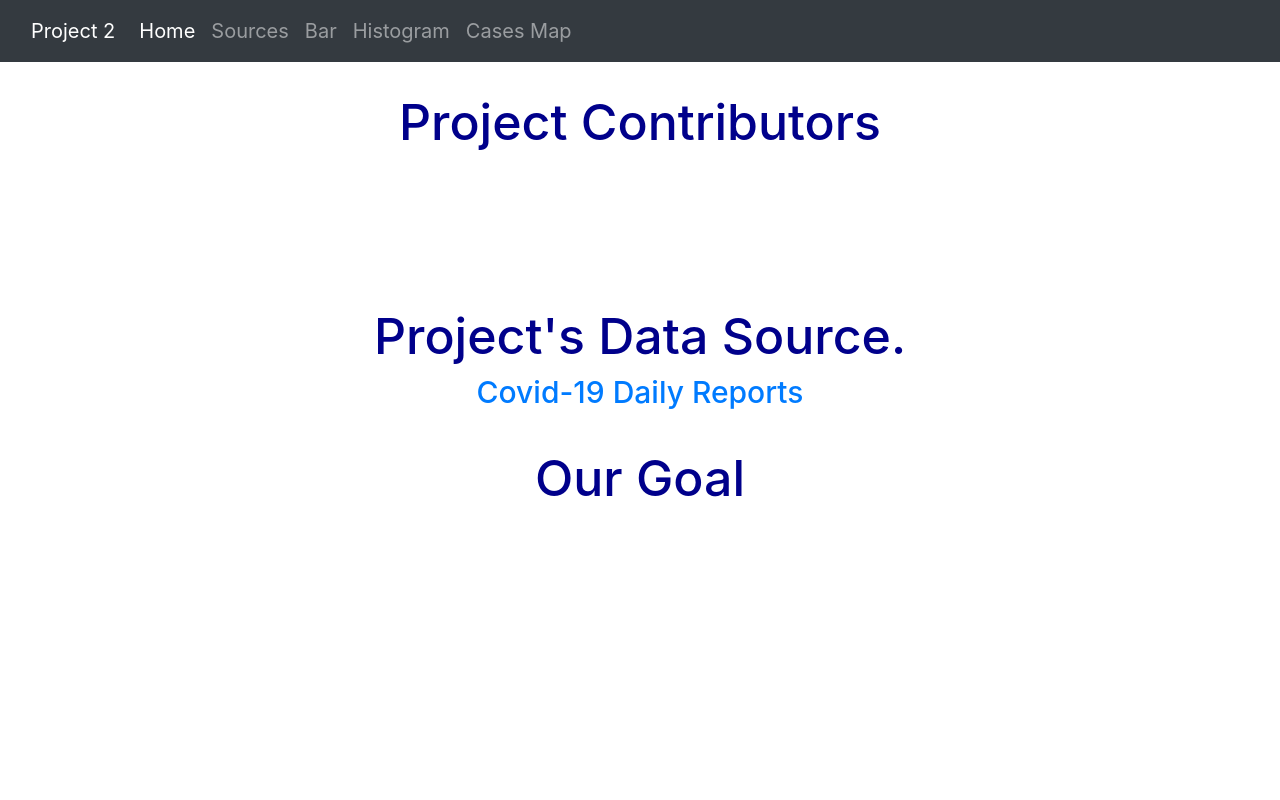
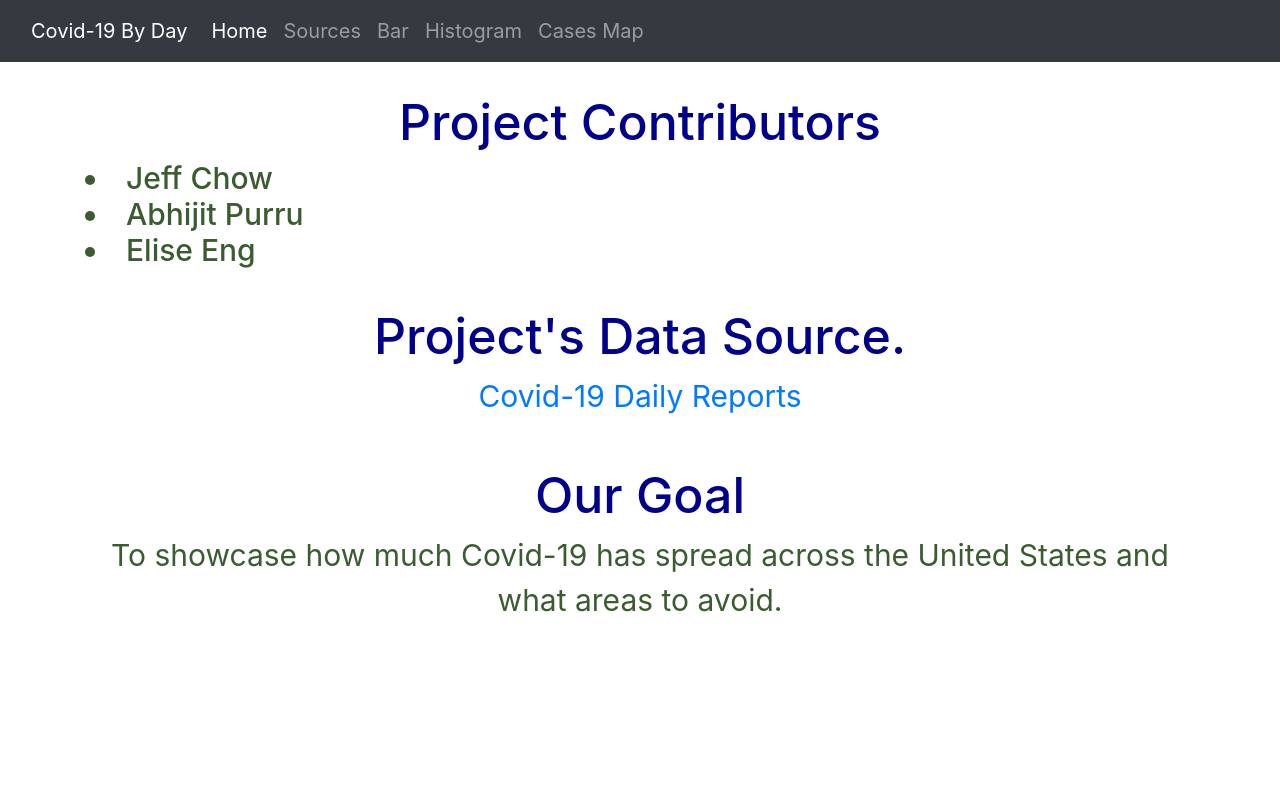
Before and after one commit to bobbylaw123/Project-Visualize, a Flask app: page /about in a window 1280 px wide. Run offline with Flask 2, Linux system fonts and the light colour scheme; some libraries are stand-ins or nearby versions.

Commit message:
Add files via upload

```diff
--- a/static/css/style.css
+++ b/static/css/style.css
@@ -1,43 +1,32 @@
 h1 {
   text-align: center;
-  /* background-color: grey; */
   color: darkblue;
   font-size: 50px;
 }
-
 h3 {
   color: rgb(0, 0, 139);
   text-align: center;
   font-size: 40px;
 }
-
 h4 {
+  text-align: left;
+  color:rgb(58, 92, 48);
   font-size: 30px;
 }
-
 h5 {
   color:rgb(58, 92, 48);
   text-align: center;
   font-size: 20px;
 }
-
-/* section {
-  background-color: #000;
-} */
-
 p {
+  text-align: center;
+  color:rgb(58, 92, 48);
   font-size: 30px;
-  color: #ffffff;
 }
-
-/* li {
-  font-size: 30px;
-} */
-
 body {
+  color:rgb(58, 92, 48);
   text-align: center;
   font-size: 20px;
-  color: #ffffff;
 }
 
 #map,
--- a/templates/about.html
+++ b/templates/about.html
@@ -14,9 +14,9 @@
         </h4>
         <br/>
         <h1>Project's Data Source.</h1>
-        <h4>
+        <p>
             <a href= "https://github.com/CSSEGISandData/COVID-19/tree/master/csse_covid_19_data/csse_covid_19_daily_reports" target = "_blank">Covid-19 Daily Reports</a>
-        </h4>
+        </p>
         <br/>
         <h1>Our Goal</h1>
         <p>
--- a/templates/base.html
+++ b/templates/base.html
@@ -19,7 +19,7 @@
   <body>
     <nav class="navbar navbar-expand-lg navbar-dark bg-dark">
         <div class="container-fluid">
-          <a class="navbar-brand" href="/#">Project 2</a>
+          <a class="navbar-brand" href="/#">Covid-19 By Day</a>
           <button class="navbar-toggler" type="button" data-bs-toggle="collapse" data-bs-target="#navbarSupportedContent" aria-controls="navbarSupportedContent" aria-expanded="false" aria-label="Toggle navigation">
             <span class="navbar-toggler-icon"></span>
           </button>
--- a/templates/hist.html
+++ b/templates/hist.html
@@ -4,7 +4,7 @@
 
 {% block content %}
 
-<>
+<h5>
 
     <script src="https://cdn.plot.ly/plotly-latest.min.js"></script>
     <script src="https://d3js.org/d3.v6.min.js"></script>
```
